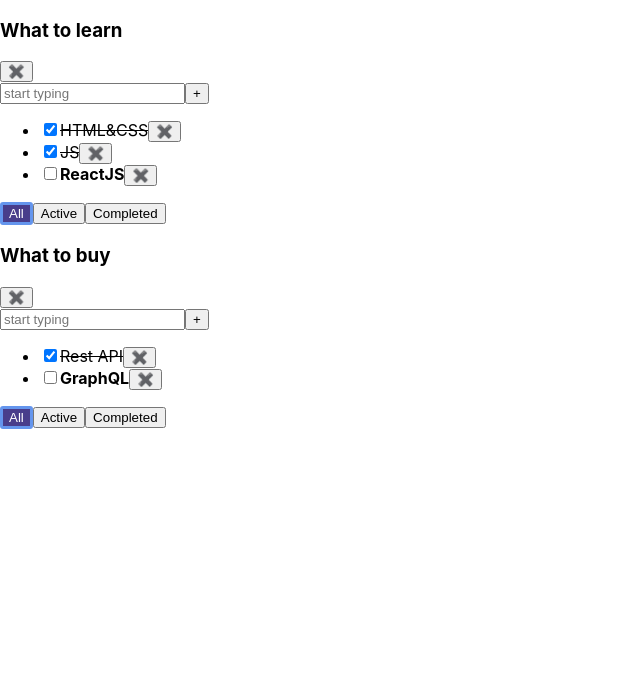
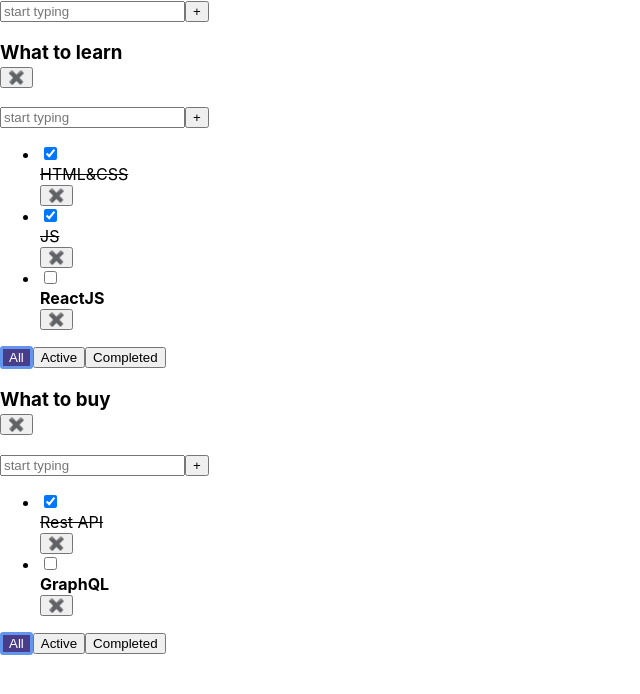
Before and after one commit to vaxich/todolist_on_lessons, a React (Create React App) app: page / in a window 1280 px wide. Shown: the top 694 px of the page, without its empty margins (0-640 px from the left). Built offline with nearby package versions, Linux system fonts and the light colour scheme.

Commit message:
done  lesson

```diff
--- /dev/null
+++ b/src/AddItemForm.tsx
@@ -0,0 +1,47 @@
+import React, { ChangeEvent, useState, KeyboardEvent } from 'react'
+
+
+export type AddItemFormPropsType = {
+    addItem: (title: string) => void
+}
+
+export const AddItemForm = (props: AddItemFormPropsType) => {
+    let [title, setTitle] = useState("");
+    let [error, setError] = useState(false);
+
+    const addTaksHandler = () => {
+        let trimmedTitle = title.trim();
+        if (trimmedTitle !== "") {
+            props.addItem(title)
+        } else {
+            setError(true)
+        }
+
+        setTitle("")
+    }
+    const onChangeHanler = (event: ChangeEvent<HTMLInputElement>) => {
+        error && setError(false)
+        setTitle(event.currentTarget.value.trimStart())
+
+
+    }
+    const onKeyDownHandler = (event: KeyboardEvent<HTMLInputElement>) => {
+        if (event.key === "Enter") {
+            addTaksHandler()
+        }
+    }
+    return (
+        <div>
+            <input
+                onChange={onChangeHanler}
+                onKeyDown={onKeyDownHandler}
+                value={title}
+                placeholder='start typing'
+                className={error ? "input-error" : ""}
+            />
+            <button onClick={addTaksHandler}>+</button>
+        </div>
+
+    )
+
+}
--- a/src/App.tsx
+++ b/src/App.tsx
@@ -2,6 +2,7 @@ import React, { useState } from 'react'
 import './App.css'
 import Todolist, { TaskType } from './Todolist';
 import { v1 } from 'uuid';
+import { AddItemForm } from './AddItemForm';
 
 
 export type FilterValuesType = "All" | "Active" | "Completed";
@@ -39,6 +40,15 @@ function App() {
       { id: v1(), title: 'GraphQL', isDone: false },
     ]
   })
+
+  // function addTidilist
+  const addTodolist = (title: string) => {
+    let newTodolistId = v1();
+    let newTodolist: TodolistType = { id: newTodolistId, title: title, filter: "All" };
+    setTodolists([newTodolist, ...todolists]);
+    setTasks({ ...tasks, [newTodolistId]: [] })
+  }
+
 
   // let [tasks, setTasks] = useState(
   //   [
@@ -117,6 +127,7 @@ function App() {
 
   return (
     <div className='App'>
+      <AddItemForm addItem={addTodolist}/>
       {todolists.map(tl => {
         let allTodolistTasks = tasks[tl.id] // здесь храним отфильтрованные таски
         let tasksForTodolist = allTodolistTasks// ??????
@@ -138,7 +149,8 @@ function App() {
             changeFilter={changeFilter}
             addTask={addTask}
             changeTaskStatus={changeTaskStatus}
-            removeTodolist ={removeTodolist}
+            removeTodolist={removeTodolist}
+            addTodolist = {addTodolist}
           />
         )
       })}
--- /dev/null
+++ b/src/EditableSpan.tsx
@@ -0,0 +1,41 @@
+import { ChangeEvent, useState } from "react"
+
+export type EditableSpanPropsType = {
+    value: string
+    onChange: (newTitle: string) => void
+}
+
+
+export const EditableSpan = (props: EditableSpanPropsType) => {
+
+    const [editMode, setEditMode] = useState(false);
+    const [title, setTitle] = useState(props.value)
+
+    const activateEditMode = () => {
+        setEditMode(true)
+        setTitle(props.value)
+    }
+    const activateViewMode = () => {
+        setEditMode(false)
+        props.onChange(title)
+    }
+
+    const onChangeHanler = (event: ChangeEvent<HTMLInputElement>) => {
+        // error && setError(false)
+        setTitle(event.currentTarget.value.trimStart())
+
+
+    }
+
+    return (
+        <div>
+            {
+                editMode
+                    ? <input value={title} onChange={onChangeHanler} onBlur={activateViewMode} autoFocus/>
+                    : <span onDoubleClick={activateEditMode}>{props.value}</span>
+            }
+
+
+        </div>
+    )
+}
--- a/src/Todolist.tsx
+++ b/src/Todolist.tsx
@@ -1,5 +1,7 @@
 import React, { ChangeEvent, useState, KeyboardEvent } from 'react'
 import { FilterValuesType } from './App'
+import { AddItemForm } from './AddItemForm'
+import { EditableSpan } from './EditableSpan'
 
 
 type PropsType = {
@@ -12,6 +14,7 @@ type PropsType = {
   addTask: (todolistId: string, title: string) => void
   changeTaskStatus: (todolistId: string, taskId: string) => void
   removeTodolist: (todolistId: string) => void
+  addTodolist: (title: string)=> void
 
 }
 export type TaskType = {
@@ -23,34 +26,17 @@ export type TaskType = {
 
 function Todolist(props: PropsType) {
 
-  let [title, setTitle] = useState("");
-  let [error, setError] = useState(false);
-
-  const addTaksHandler = () => {
+  const addTaksHandler = (title: string) => {
     let trimmedTitle = title.trim();
     if (trimmedTitle !== "") {
       props.addTask(props.todolistId, title)
-    } else {
-      setError(true)
-    }
-
-    setTitle("")
-  }
-  const onChangeHanler = (event: ChangeEvent<HTMLInputElement>) => {
-    error && setError(false)
-    setTitle(event.currentTarget.value.trimStart())
-
-
-  }
-  const onKeyDownHandler = (event: KeyboardEvent<HTMLInputElement>) => {
-    if (event.key === "Enter") {
-      addTaksHandler()
     }
   }
+
   const onChangeFiltetHandler = (todolistId: string, value: FilterValuesType) => {
     props.changeFilter(todolistId, value)
   }
-  const removeTodolist =() => {
+  const removeTodolist = () => {
     props.removeTodolist(props.todolistId)
   }
 
@@ -60,13 +46,14 @@ function Todolist(props: PropsType) {
     const onChangeTaskStatusHandler = () => props.changeTaskStatus(props.todolistId, task.id)
     const taskClass = task.isDone ? "task-is-done" : "task"
     return (
+
       <li key={task.id} className={taskClass}>
         <input
           type='checkbox'
           checked={task.isDone}
           onChange={onChangeTaskStatusHandler}
         />
-        <span >{task.title}</span>
+        <EditableSpan  value = {task.title} onChange={addTaksHandler}/>
         <button onClick={removeaskHandler}>✖️</button>
       </li>
     )
@@ -75,22 +62,14 @@ function Todolist(props: PropsType) {
 
   return (
     <div>
-      <h3>{props.title}</h3>
-      <button onClick={removeTodolist}>✖️</button>
+      <h3><EditableSpan  value = {props.title} onChange={props.addTodolist}/>
+        <button onClick={removeTodolist}>✖️</button>
+      </h3>
       <div>
-        <input
-          onChange={onChangeHanler}
-          onKeyDown={onKeyDownHandler}
-          value={title}
-          placeholder='start typing'
-          className={error ? "input-error" : ""}
-        />
-        <button onClick={addTaksHandler}>+</button>
+        <AddItemForm  addItem = {addTaksHandler}/>
       </div>
       <ul>
-
         {taskList}
-
       </ul>
       <div>
         <button className={props.filter === "All" ? "btn-filter-active" : undefined} onClick={() => onChangeFiltetHandler(props.todolistId, "All")}>All</button>
```
